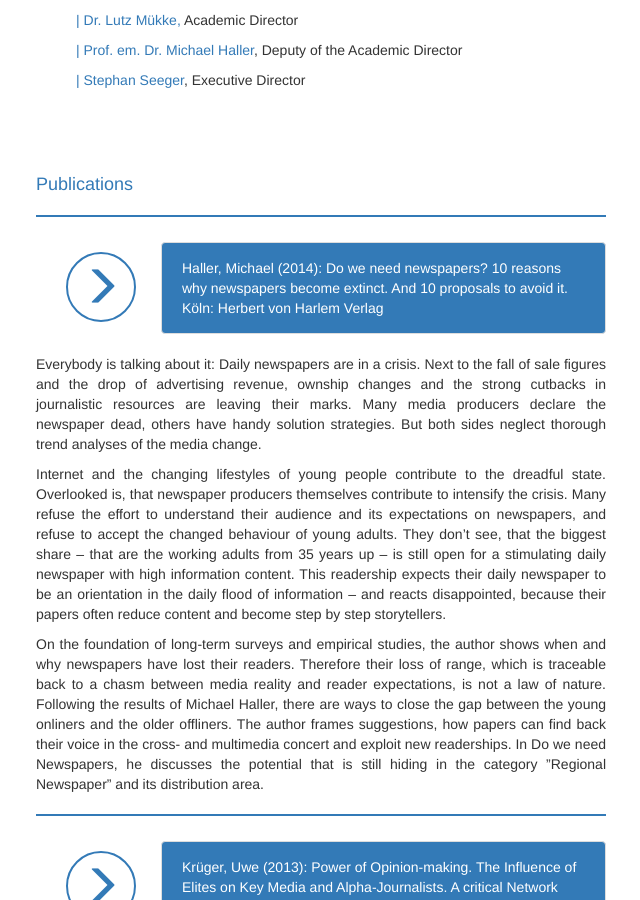
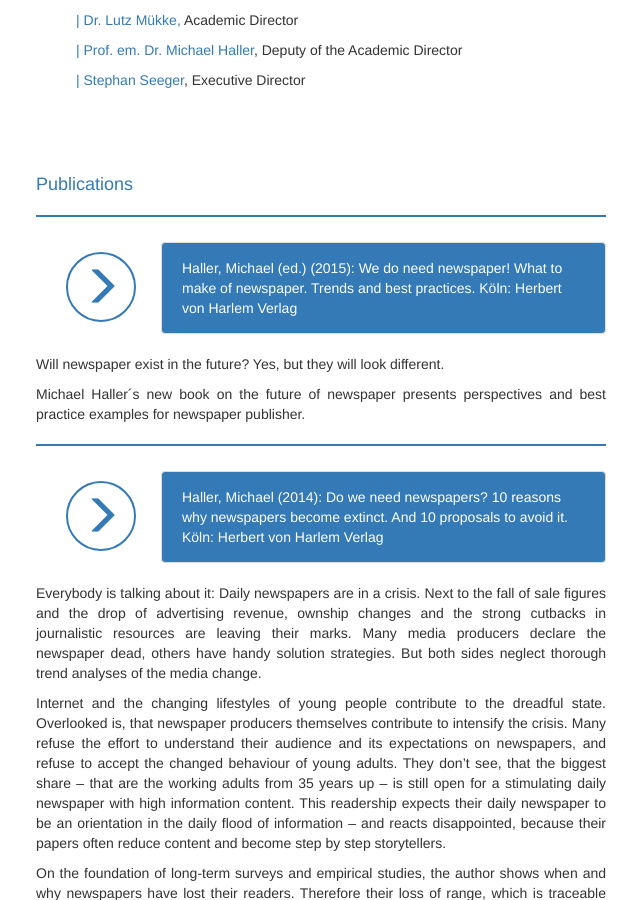
Before and after one commit to susedev/test, a Jekyll site: the page built from about.html, in a window 1280 px wide and 900 px high, scrolled down 1117 px. Shown: the whole window, without its empty margins (229-869 px from the left). Built offline with Jekyll 4.4.1, drawn with Linux system fonts in a browser that asks for light colours; nearby versions of some CDN libraries.

Commit message:
Update about.html

```diff
--- a/about.html
+++ b/about.html
@@ -36,15 +36,27 @@ language: en
 <h3>&nbsp;</h3>
 
 <h3>Publications</h3>
+<div class="box" style="background-color: #337AB7; height:2px; margin-top:20px; margin-bottom:25px;">&nbsp;</div>
+
+<div class="container">
+ <div class="col-xs-1">
+   <a class="btn btn-circle-3" href="http://www.eijc.eu/michael-haller-ed-we-do-need-newspaper-what-to-make-of-newspaper-trends-and-best-practices/" target="_blank" ><span class="glyphicon glyphicon-menu-right" aria-hidden="true"></span></a>
+ </div>
+ <div class="col-xs-5">
+   <a class="thumbnail" href="http://www.eijc.eu/michael-haller-ed-we-do-need-newspaper-what-to-make-of-newspaper-trends-and-best-practices/" target="_blank" style="background-color: #337AB7; color:#FFFFFF; padding: 15px 20px; max-width: 550px;">Haller, Michael (ed.) (2015): We do need newspaper! What to make of newspaper. Trends and best practices. K&ouml;ln: Herbert von Harlem Verlag</a>
+ </div>
+</div>
+<p style="text-align: justify;"></em> Will newspaper exist in the future? Yes, but they will look different.</em></p>
+<p style="text-align: justify;">Michael Haller´s new book on the future of newspaper presents perspectives and best practice examples for newspaper publisher.</p>
 
 <div class="box" style="background-color: #337AB7; height:2px; margin-top:20px; margin-bottom:25px;">&nbsp;</div>
 
 <div class="container">
  <div class="col-xs-1">
-   <a class="btn btn-circle-3" href="http://www.halem-verlag.de/2014/brauchen-wir-zeitungen/" target="_blank" ><span class="glyphicon glyphicon-menu-right" aria-hidden="true"></span></a>
+   <a class="btn btn-circle-3" href="http://www.eijc.eu/michael-haller-do-we-need-newspapers-10-reasons-why-newspapers-become-extinct-and-10-proposals-to-avoid-it/" target="_blank" ><span class="glyphicon glyphicon-menu-right" aria-hidden="true"></span></a>
  </div>
  <div class="col-xs-5">
-   <a class="thumbnail" href="http://www.halem-verlag.de/2014/brauchen-wir-zeitungen/" target="_blank" style="background-color: #337AB7; color:#FFFFFF; padding: 15px 20px; max-width: 550px;">Haller, Michael (2014): Do we need newspapers? 10 reasons why newspapers become extinct. And 10 proposals to avoid it. K&ouml;ln: Herbert von Harlem Verlag</a>
+   <a class="thumbnail" href="http://www.eijc.eu/michael-haller-do-we-need-newspapers-10-reasons-why-newspapers-become-extinct-and-10-proposals-to-avoid-it/" target="_blank" style="background-color: #337AB7; color:#FFFFFF; padding: 15px 20px; max-width: 550px;">Haller, Michael (2014): Do we need newspapers? 10 reasons why newspapers become extinct. And 10 proposals to avoid it. K&ouml;ln: Herbert von Harlem Verlag</a>
  </div>
 </div>
 
@@ -58,10 +70,10 @@ language: en
 <div class="box" style="background-color: #337AB7; height:2px; margin-top:20px; margin-bottom:25px;">&nbsp;</div>
 <div class="container">
  <div class="col-xs-1">
-   <a class="btn btn-circle-3" href="http://www.halem-verlag.de/2013/meinungsmacht-und-elite-journalismus/" target="_blank" ><span class="glyphicon glyphicon-menu-right" aria-hidden="true"></span></a>
+   <a class="btn btn-circle-3" href="http://www.eijc.eu/uwe-krueger-power-of-opinion-making-the-influence-of-elites-on-key-media-and-alpha-journalists-a-critical-network-analysis/" target="_blank" ><span class="glyphicon glyphicon-menu-right" aria-hidden="true"></span></a>
  </div>
  <div class="col-xs-5">
-   <a class="thumbnail" href="http://www.halem-verlag.de/2013/meinungsmacht-und-elite-journalismus/" target="_blank" style="max-width: 550px; background-color: #337AB7; color:#FFFFFF; padding: 15px 20px; ">Kr&uuml;ger, Uwe (2013): Power of Opinion-making. The Influence of Elites on Key Media and Alpha-Journalists. A critical Network Analysis. K&ouml;ln: Herbert von Harlem Verlag</a>
+   <a class="thumbnail" href="http://www.eijc.eu/uwe-krueger-power-of-opinion-making-the-influence-of-elites-on-key-media-and-alpha-journalists-a-critical-network-analysis/" target="_blank" style="max-width: 550px; background-color: #337AB7; color:#FFFFFF; padding: 15px 20px; ">Kr&uuml;ger, Uwe (2013): Power of Opinion-making. The Influence of Elites on Key Media and Alpha-Journalists. A critical Network Analysis. K&ouml;ln: Herbert von Harlem Verlag</a>
  </div>
 </div>
 <p style="text-align: justify;">So far, the interactions between journalists and elites have mostly been explored within a system-theoretical frame and by interviewing stakeholders, and the results were anonymised. This study follows a different approach, both theoretically and methodically, to locate the influence of elites on journalistic content.</p>
@@ -76,10 +88,10 @@ language: en
 <div class="box" style="background-color: #337AB7; height:2px; margin-top:20px; margin-bottom:25px;">&nbsp;</div>
 <div class="container">
  <div class="col-xs-1">
-   <a class="btn btn-circle-3" href="http://www.halem-verlag.de/2011/wie-die-medien-zur-freiheit-kamen/" target="_blank" ><span class="glyphicon glyphicon-menu-right" aria-hidden="true"></span></a>
+   <a class="btn btn-circle-3" href="http://www.eijc.eu/micheal-haller-lutz-muekke-ed-how-the-media-gained-freedom/" target="_blank" ><span class="glyphicon glyphicon-menu-right" aria-hidden="true"></span></a>
  </div>
  <div class="col-xs-5">
-   <a class="thumbnail" href="http://www.halem-verlag.de/2011/wie-die-medien-zur-freiheit-kamen/" target="_blank" style="max-width: 550px; background-color: #337AB7; color:#FFFFFF; padding: 15px 20px; ">Haller,&nbsp;Michael und Lutz M&uuml;kke (ed.) (2010): How the Media gained Freedom. K&ouml;ln: Herbert von Halem Verlag</a>
+   <a class="thumbnail" href="http://www.eijc.eu/micheal-haller-lutz-muekke-ed-how-the-media-gained-freedom/" target="_blank" style="max-width: 550px; background-color: #337AB7; color:#FFFFFF; padding: 15px 20px; ">Haller,&nbsp;Michael und Lutz M&uuml;kke (ed.) (2010): How the Media gained Freedom. K&ouml;ln: Herbert von Halem Verlag</a>
  </div>
 </div>
 <p style="text-align: justify;">Michael Haller and Lutz Mükke are the editors of the research volume „Change of East German Media since the decline of the GDR“.</p>
@@ -96,10 +108,10 @@ language: en
 
 <div class="container">
  <div class="col-md-1">
-   <a class="btn btn-circle-3" href="http://link.springer.com/book/10.1007%2F978-3-658-01190-1" target="_blank" ><span class="glyphicon glyphicon-menu-right" aria-hidden="true"></span></a>
+   <a class="btn btn-circle-3" href="http://www.eijc.eu/manuel-thomae-the-decay-of-the-audience-news-media-use-between-newspaper-and-the-internet/" target="_blank" ><span class="glyphicon glyphicon-menu-right" aria-hidden="true"></span></a>
  </div>
  <div class="col-md-5">
-   <a class="thumbnail" href="http://link.springer.com/book/10.1007%2F978-3-658-01190-1" target="_blank" style="max-width: 550px; background-color: #337AB7; color:#FFFFFF; padding: 15px 20px; ">Thom&auml;, Manuel (2013): The Decay of the Audience. News Media Use between Newspaper and the Internet. Wiesbaden: Springer VS</a>
+   <a class="thumbnail" href="http://www.eijc.eu/manuel-thomae-the-decay-of-the-audience-news-media-use-between-newspaper-and-the-internet/" target="_blank" style="max-width: 550px; background-color: #337AB7; color:#FFFFFF; padding: 15px 20px; ">Thom&auml;, Manuel (2013): The Decay of the Audience. News Media Use between Newspaper and the Internet. Wiesbaden: Springer VS</a>
  </div>
 </div>
 
```
